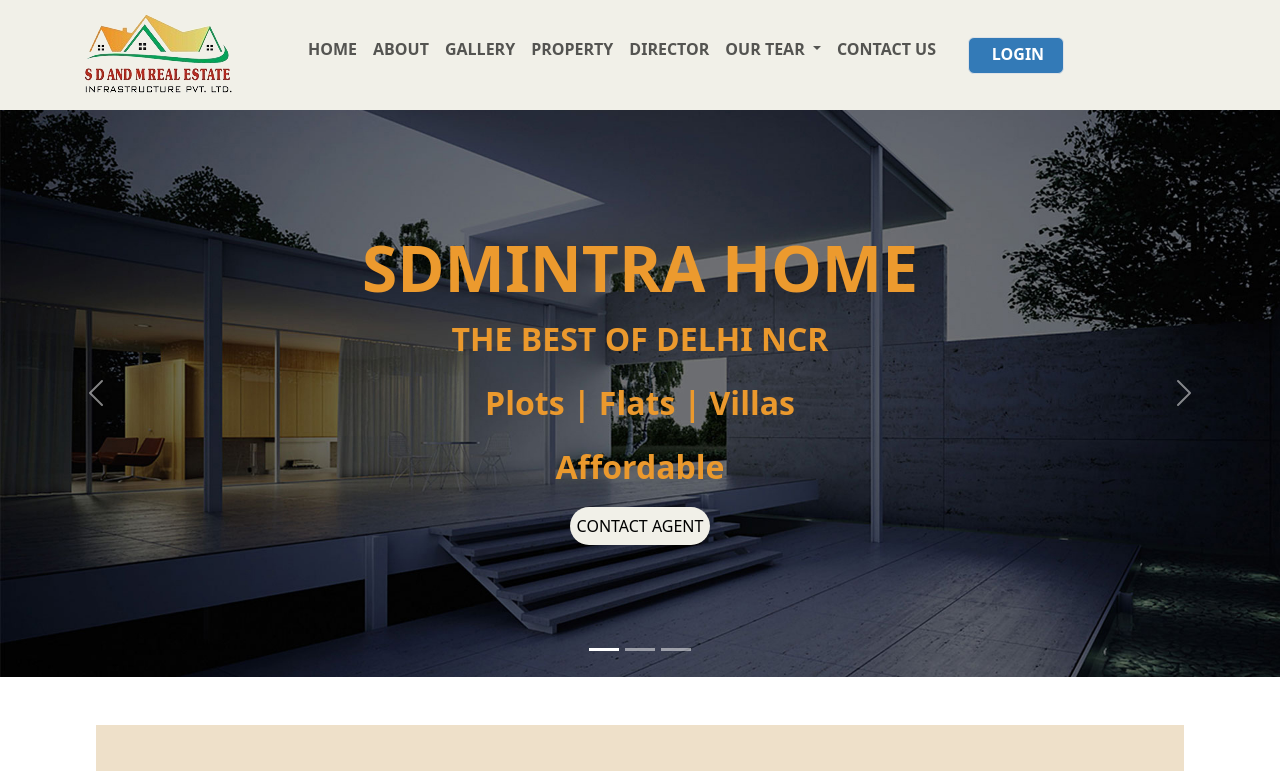
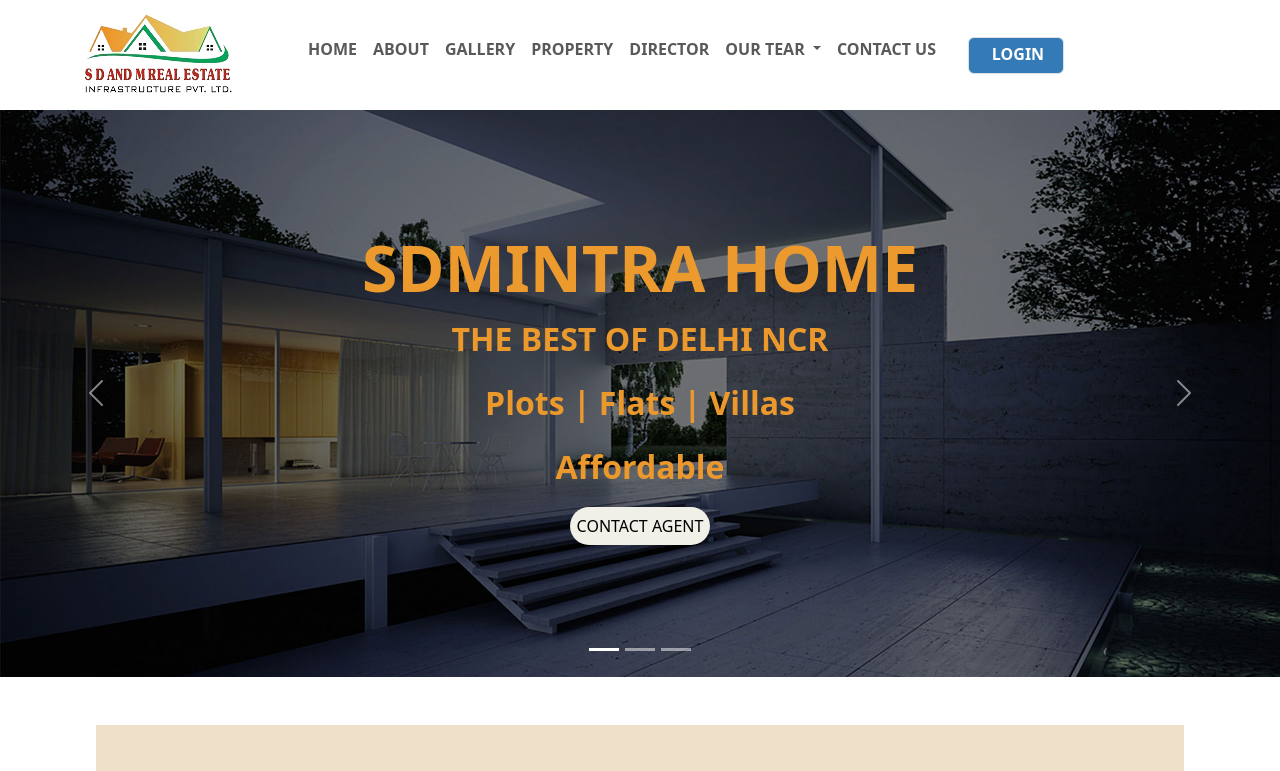
Before and after one commit to kumarrajusahu/sdm3_infra, a plain HTML site: page index.html in a window 1280 px wide. Shown: the top 771 px of the page. Drawn offline with nearby package versions, Linux system fonts and the light colour scheme.

Commit message:
Update style.css

```diff
--- a/style.css
+++ b/style.css
@@ -7,7 +7,7 @@
 
 nav {
   font-weight: 800;
-  background-color: #f1f0e8;
+  background-color: white;
   position: sticky !important;
   top: 0px !important;
   z-index: 2;
```
